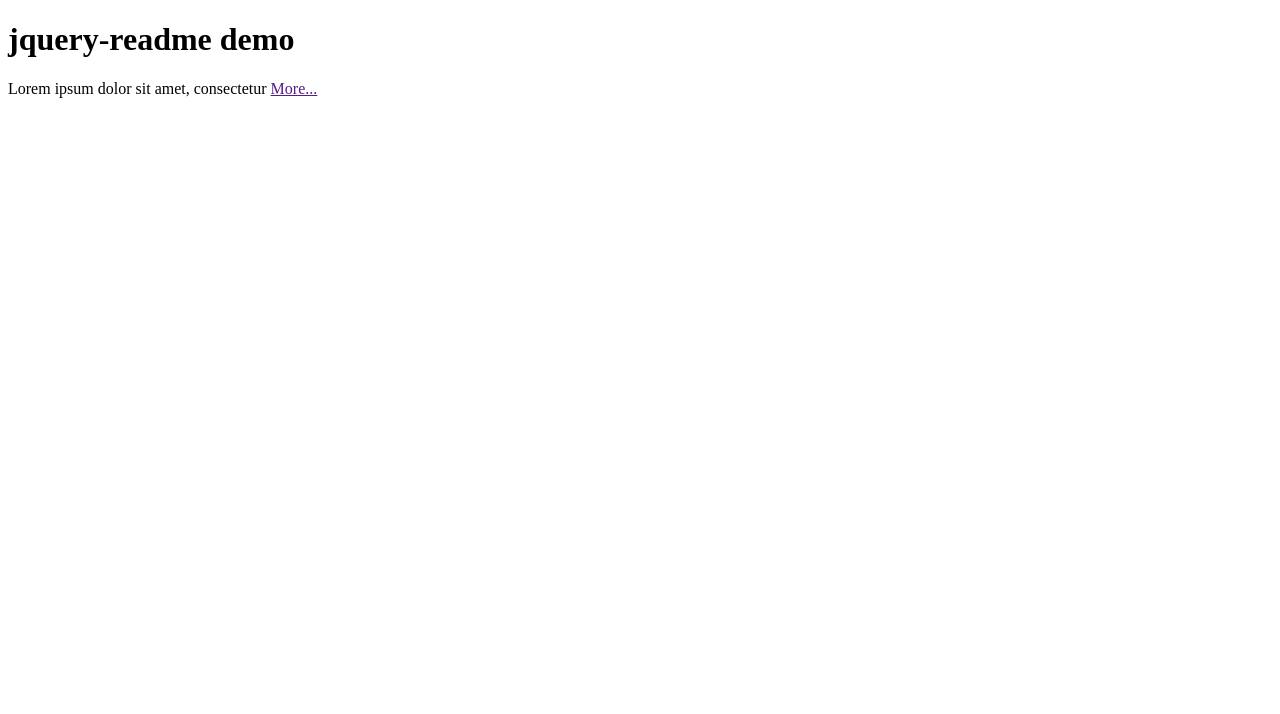
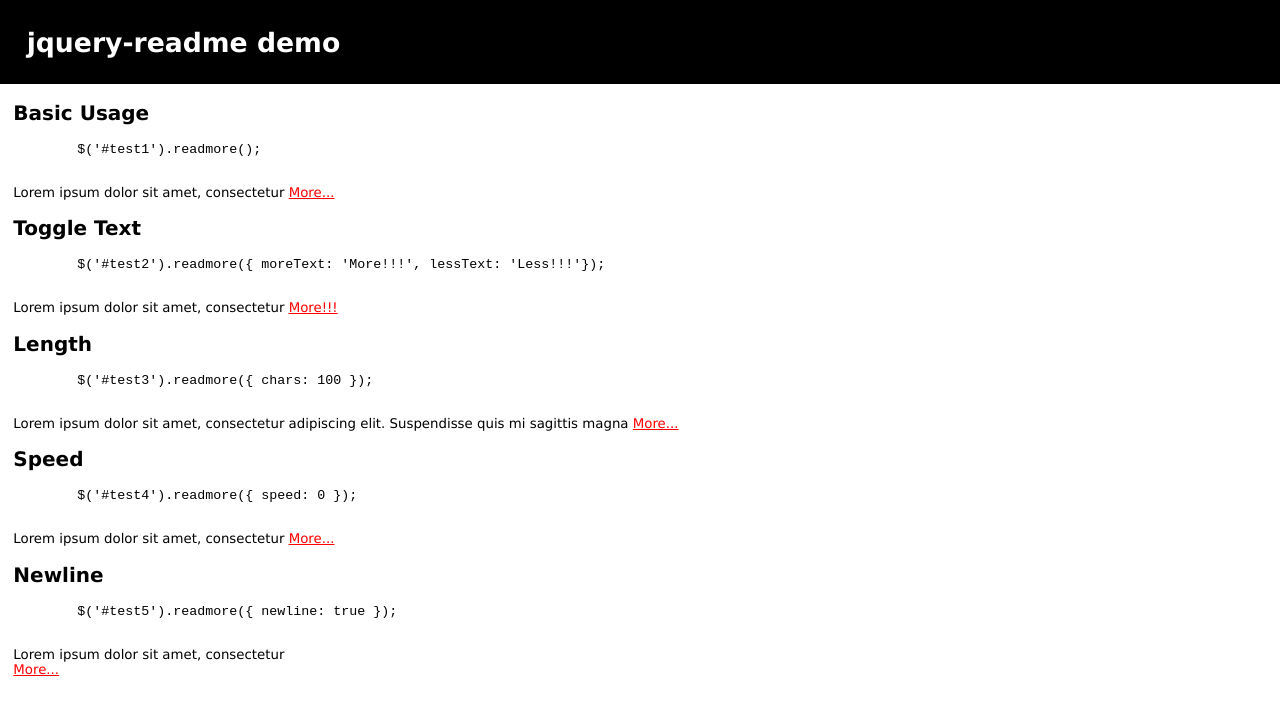
Before and after one commit to athill/jquery-readmore, a website: page demo.html in a window 1280 px wide. Drawn offline with Linux system fonts and the light colour scheme; files that its build step writes are made by us from their sources.

Commit message:
fleshed out demo

```diff
--- a/demo.html
+++ b/demo.html
@@ -3,19 +3,89 @@
 <head>
 	<meta charset="UTF-8">
 	<title>jquery-readme demo</title>
+	<style>
+	body {
+		font: 10pt verdana, sans-serif;
+		margin: 0;
+		padding: 0;
+	}
+	h1 {
+		background: black;
+		color: white;
+		padding: 1em;
+		margin: 0;
+	}
+	#content {
+		margin-left: 1em;
+	}
+	a, a:visited, a:active {
+		color: red;
+	}
+	a:hover {
+		text-decoration: underline;
+	}
+	</style>
 </head>
 <body>
 <h1>jquery-readme demo</h1>
+<div id="content">
+	<!-- Basic Usage -->
+	<h2>Basic Usage</h2>
+	<code>
+	<pre>
+	$('#test1').readmore();
+	</pre>
+	</code>
+	<div id="test1" class="test"></div>
 
-<div id="test1">
- Lorem ipsum dolor sit amet, consectetur adipiscing elit. Suspendisse quis mi sagittis magna consectetur dapibus tempor quis ipsum. Duis a dolor id sem ullamcorper euismod non sit amet ante. Aliquam volutpat neque ut mi tristique, vel cursus tellus pharetra. Nulla dapibus tortor non ligula luctus faucibus. Aliquam tortor tellus, rhoncus varius tempus et, adipiscing non mi. In hac habitasse platea dictumst. Maecenas dapibus, nisl et fermentum commodo, arcu magna viverra enim, sagittis tristique magna lorem et mauris. Mauris pretium libero id tortor lobortis porta. Duis auctor semper leo, vitae dictum velit ornare in. Vestibulum pharetra bibendum commodo. Sed ornare enim dolor, eget luctus purus euismod a.
+	<!-- Toggle Text -->
+	<h2>Toggle Text</h2>
+	<code>
+	<pre>
+	$('#test2').readmore({ moreText: 'More!!!', lessText: 'Less!!!'});
+	</pre>
+	</code>
+	<div id="test2" class="test"></div>
+
+	<!-- Length -->
+	<h2>Length</h2>
+	<code>
+	<pre>
+	$('#test3').readmore({ chars: 100 });
+	</pre>
+	</code>
+	<div id="test3" class="test"></div>
+
+	<!-- Speed -->
+	<h2>Speed</h2>
+	<code>
+	<pre>
+	$('#test4').readmore({ speed: 0 });
+	</pre>
+	</code>
+	<div id="test4" class="test"></div>
+
+	<!-- Newline -->
+	<h2>Newline</h2>
+	<code>
+	<pre>
+	$('#test5').readmore({ newline: true });
+	</pre>
+	</code>
+	<div id="test5" class="test"></div>
 </div>
 
 <script src="lib/jquery/dist/jquery.min.js"></script>
 <script src="dist/jquery-readmore.min.js"></script>
 <script>
+var content = 'Lorem ipsum dolor sit amet, consectetur adipiscing elit. Suspendisse quis mi sagittis magna consectetur dapibus tempor quis ipsum. Duis a dolor id sem ullamcorper euismod non sit amet ante. Aliquam volutpat neque ut mi tristique, vel cursus tellus pharetra. Nulla dapibus tortor non ligula luctus faucibus. Aliquam tortor tellus, rhoncus varius tempus et, adipiscing non mi. In hac habitasse platea dictumst. Maecenas dapibus, nisl et fermentum commodo, arcu magna viverra enim, sagittis tristique magna lorem et mauris. Mauris pretium libero id tortor lobortis porta. Duis auctor semper leo, vitae dictum velit ornare in. Vestibulum pharetra bibendum commodo. Sed ornare enim dolor, eget luctus purus euismod a.';
 $(function() {
+	$('.test').html(content);
 	$('#test1').readmore();
+	$('#test2').readmore({ moreText: 'More!!!', lessText: 'Less!!!'});
+	$('#test3').readmore({ chars: 100 });
+	$('#test4').readmore({ speed: 0 });
+	$('#test5').readmore({ newline: true });
 });
 </script>
 </body>
```
Also changed, not shown: dist/jquery-readmore.js, dist/jquery-readmore.min.js.
